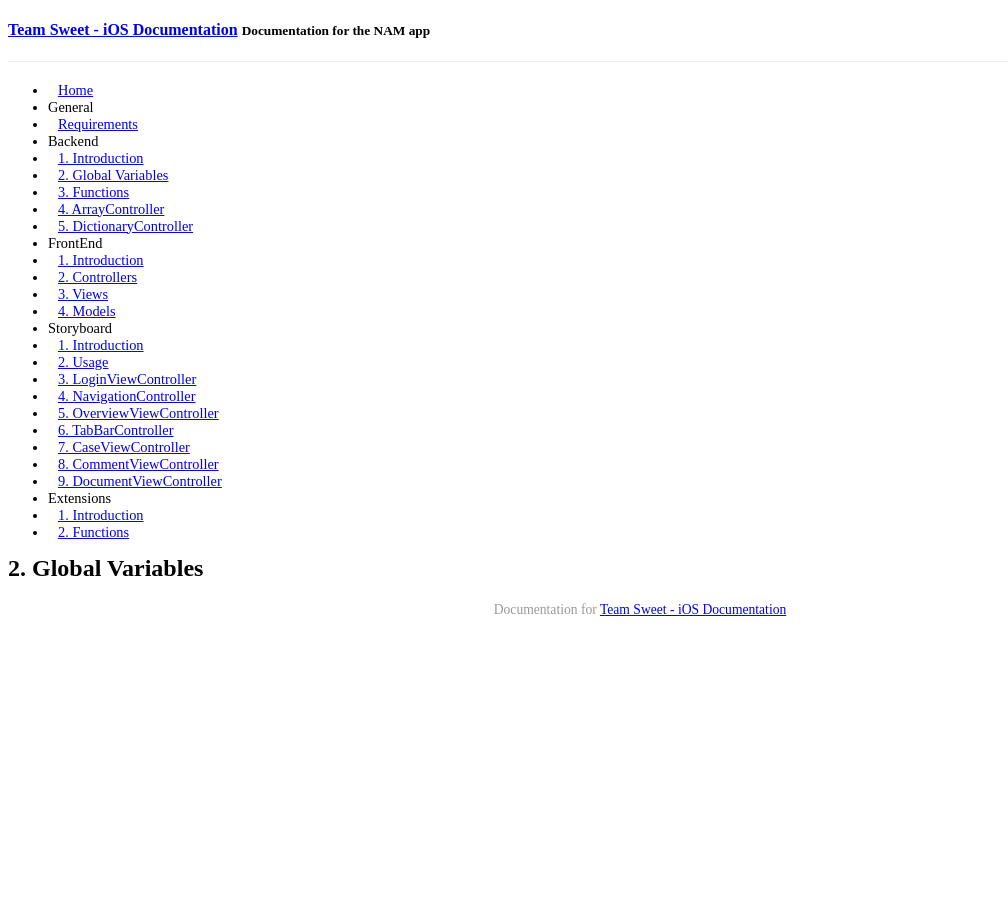
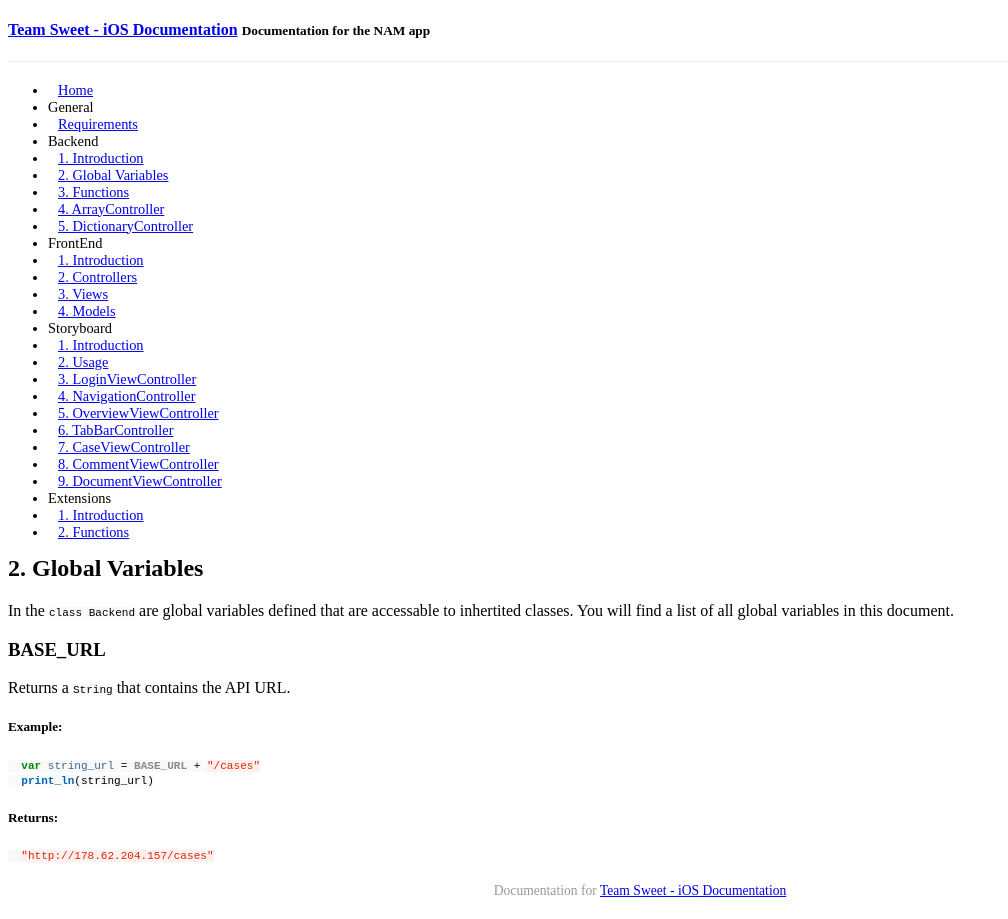
Before and after one commit to Aspoz/Sweet-iOS-Docs, a Jekyll site: the page built from _posts/2015-01-12-backend-global-variables.md, in a window 1280 px wide. Shown: the whole page, without its empty margins (0-1008 px from the left). Built offline with Jekyll 4.4.1, drawn with Linux system fonts in a browser that asks for light colours; Markdown is read by kramdown in place of the engine named in the settings; a style sheet for code colours, icons or effects is not loaded.

Commit message:
Add global variables for backend

````diff
--- a/_posts/2015-01-12-backend-global-variables.md
+++ b/_posts/2015-01-12-backend-global-variables.md
@@ -4,3 +4,19 @@ title: "2. Global Variables"
 category: back
 date: 2015-01-12 16:28:00
 ---
+
+In the `class Backend` are global variables defined that are accessable to inhertited classes. You will find a list of all global variables in this document.
+
+### BASE_URL
+Returns a `String` that contains the API URL.
+
+##### Example:
+```swift
+  var string_url = BASE_URL + "/cases"
+  print_ln(string_url)
+```
+
+##### Returns:
+```swift
+  "http://178.62.204.157/cases"
+```
````
